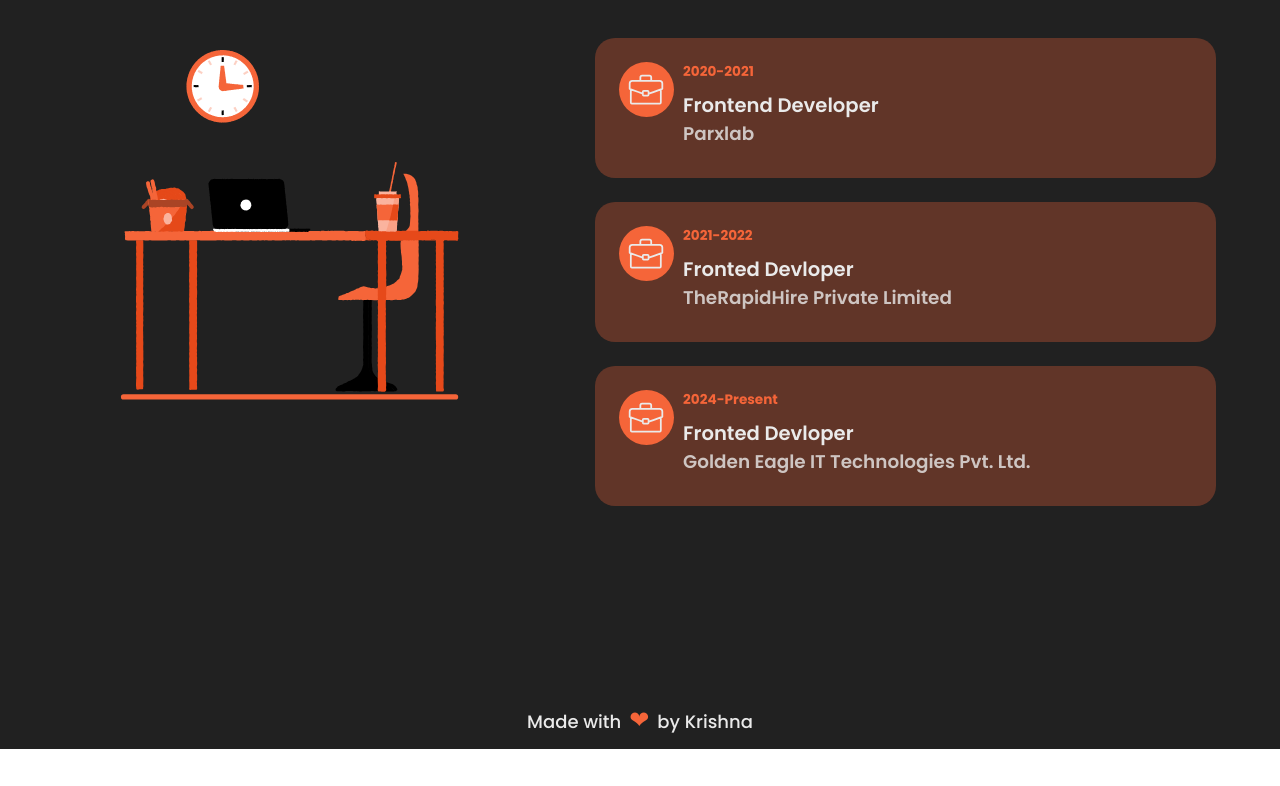
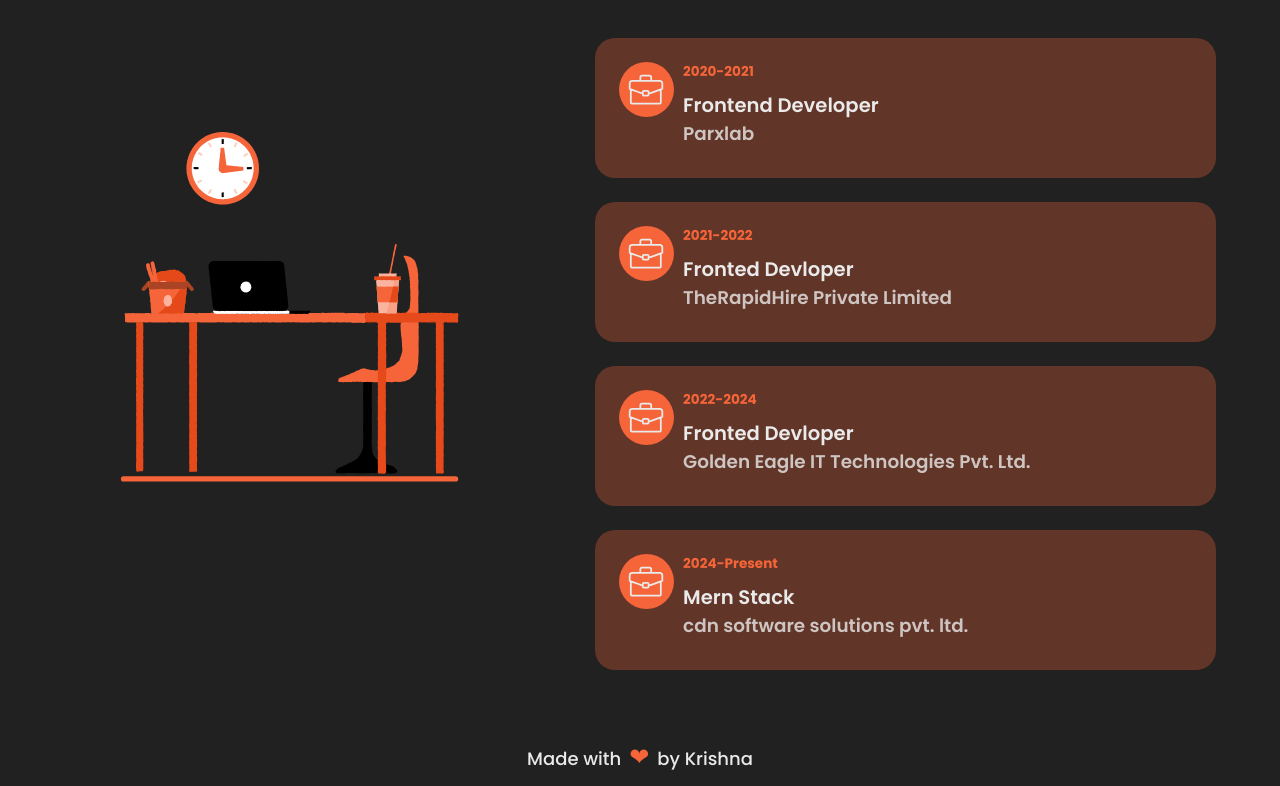
Before and after one commit to Krishna8225/my-portfolio, a React (Create React App) app: page / in a window 1280 px wide. Shown: the part 2991-3777 px from the top of the page. Before the commit the page ends 3740 px from the top, so only its background shows below. Built offline with nearby package versions, Linux system fonts and the light colour scheme; a web font is replaced by a local one.

Commit message:
Update experienceData.js

```diff
--- a/src/data/experienceData.js
+++ b/src/data/experienceData.js
@@ -17,6 +17,13 @@ export const experienceData = [
         id: 3,
         company: 'Golden Eagle IT Technologies Pvt. Ltd.',
         jobtitle: 'Fronted Devloper',
+        startYear: '2022',
+        endYear: '2024'
+    },
+      {
+        id: 4,
+        company: 'cdn software solutions pvt. ltd.',
+        jobtitle: 'Mern Stack',
         startYear: '2024',
         endYear: 'Present'
     },
```
